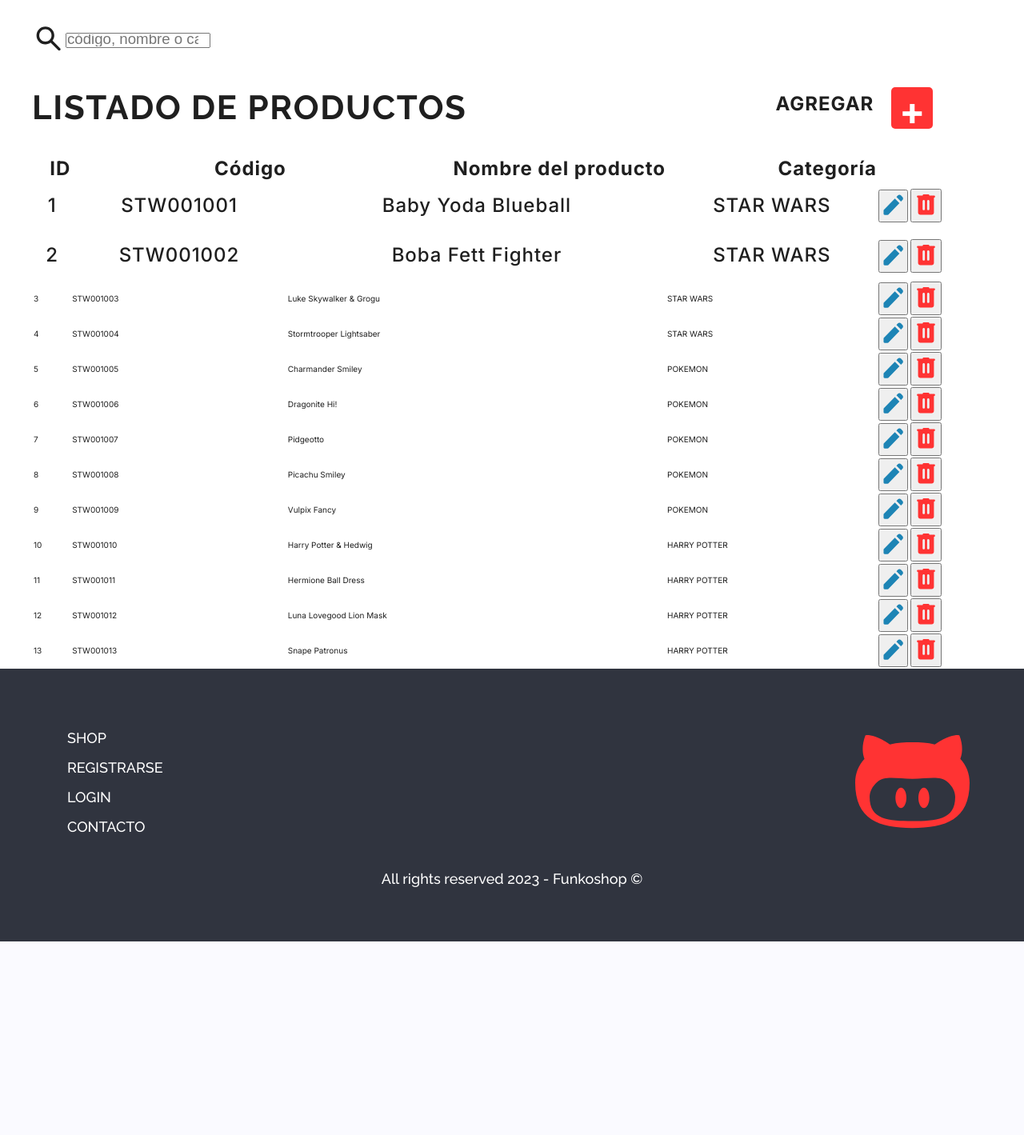
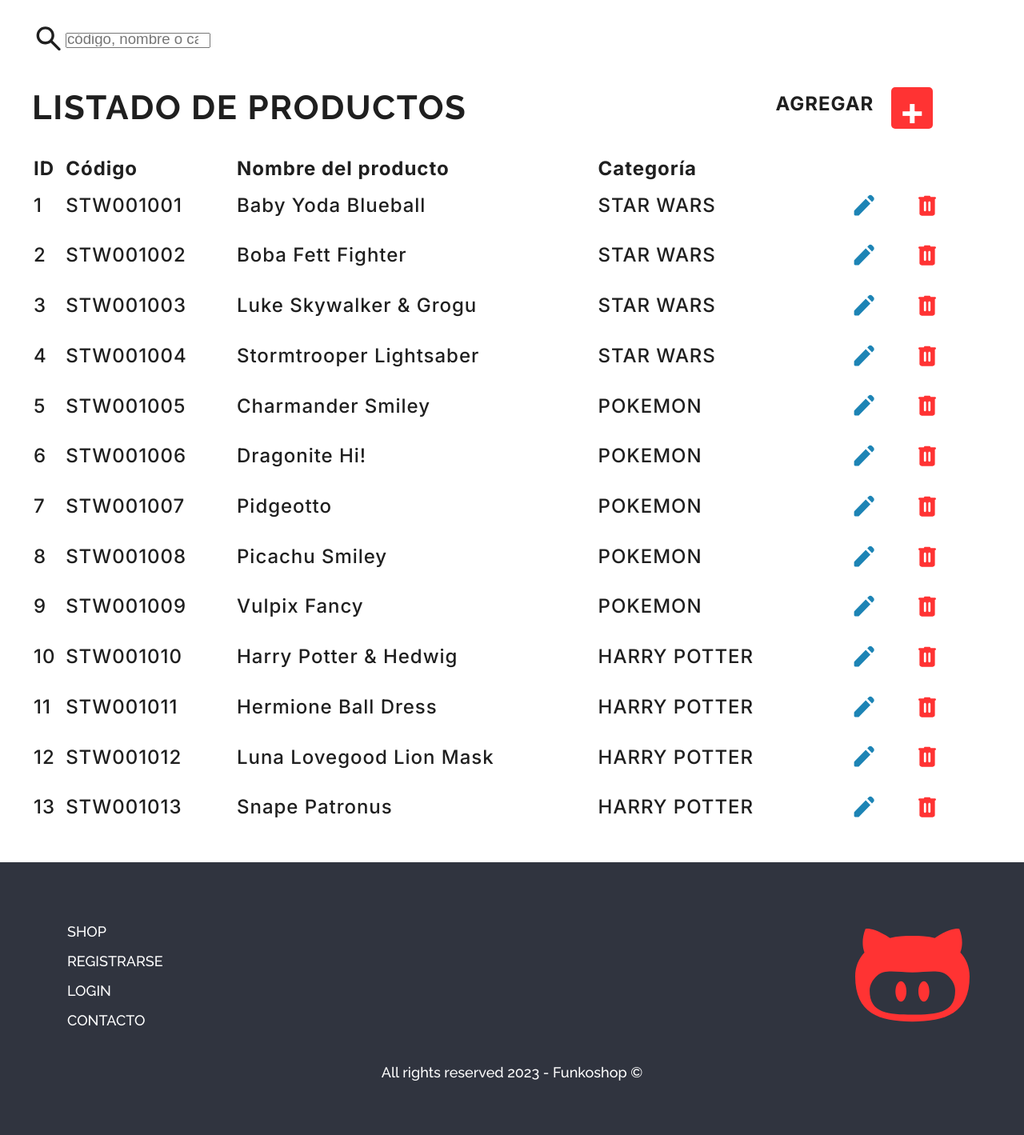
Before and after one commit to karenyesica/cac-challege-funkoshop, a web app: file pages/admin/admin.html in a window 1280 px wide. Shown: the part 135-1554 px from the top of the page at 80% size. Before the commit the page ends 1312 px from the top, so only its background shows below. Run offline with its HTML, style and script files only (its server is not run), Linux system fonts and the light colour scheme.

Commit message:
Más cambios

```diff
--- a/css/pages/admin.css
+++ b/css/pages/admin.css
@@ -72,7 +72,7 @@
 }
 
 .list__table__container {
-
+  margin-bottom: 36px;
 }
 
 .list__table__heading {
@@ -80,7 +80,7 @@
 }
 
 .list__table__text {
-  text-align: right;
+  text-align: left;
   font-family: Inter;
   font-size: 24px;
   font-style: normal;
@@ -94,7 +94,7 @@
 }
 
 .list__table__items {
-  text-align: center;
+  text-align: left;
   font-family: Inter;
   font-size: 24px;
   font-style: normal;
@@ -102,3 +102,11 @@
   line-height: 253.523%; /* 60.845px */
   letter-spacing: 0.96px;
 }
+
+.list__table__buttons {
+  border: none;
+  background: none;
+  width: 34px;
+  height: 34px;
+  margin-left: 42px;
+}
--- a/pages/admin/admin.html
+++ b/pages/admin/admin.html
@@ -64,10 +64,10 @@
                         <td class="list__table__items">Baby Yoda Blueball</td>
                         <td class="list__table__items">STAR WARS</td>
                         <td>
-                            <button type="button">
+                            <button class="list__table__buttons" type="button">
                                 <img src="../../img/icons/edit_pencil.svg" alt="Ícono de lápiz para editar">
                             </button>
-                            <button>
+                            <button  class="list__table__buttons" type="button">
                                 <img src="../../img/icons/delete_trash.svg" alt="Ícono de papelero para eliminar">
                             </button>
                         </td>
@@ -78,164 +78,164 @@
                         <td class="list__table__items">Boba Fett Fighter</td>
                         <td class="list__table__items">STAR WARS</td>
                         <td>
-                            <button type="button">
+                            <button class="list__table__buttons" type="button">
                                 <img src="../../img/icons/edit_pencil.svg" alt="Ícono de lápiz para editar">
                             </button>
-                            <button>
+                            <button class="list__table__buttons" type="button">
                                 <img src="../../img/icons/delete_trash.svg" alt="Ícono de papelero para eliminar">
                             </button>
                         </td>
                     </tr>
                     <tr>
-                        <td>3</td>
-                        <td>STW001003</td>
-                        <td>Luke Skywalker & Grogu</td>
-                        <td>STAR WARS</td>
+                        <td class="list__table__items">3</td>
+                        <td class="list__table__items">STW001003</td>
+                        <td class="list__table__items">Luke Skywalker & Grogu</td>
+                        <td class="list__table__items">STAR WARS</td>
                         <td>
-                            <button type="button">
+                            <button class="list__table__buttons" type="button">
                                 <img src="../../img/icons/edit_pencil.svg" alt="Ícono de lápiz para editar">
                             </button>
-                            <button>
+                            <button class="list__table__buttons" type="button">
                                 <img src="../../img/icons/delete_trash.svg" alt="Ícono de papelero para eliminar">
                             </button>
                         </td>
                     </tr>
                     <tr>
-                        <td>4</td>
-                        <td>STW001004</td>
-                        <td>Stormtrooper Lightsaber</td>
-                        <td>STAR WARS</td>
+                        <td class="list__table__items">4</td>
+                        <td class="list__table__items">STW001004</td>
+                        <td class="list__table__items">Stormtrooper Lightsaber</td>
+                        <td class="list__table__items">STAR WARS</td>
                         <td>
-                            <button type="button">
+                            <button class="list__table__buttons" type="button">
                                 <img src="../../img/icons/edit_pencil.svg" alt="Ícono de lápiz para editar">
                             </button>
-                            <button>
+                            <button class="list__table__buttons" type="button">
                                 <img src="../../img/icons/delete_trash.svg" alt="Ícono de papelero para eliminar">
                             </button>
                         </td>
                     </tr>
                     <tr>
-                        <td>5</td>
-                        <td>STW001005</td>
-                        <td>Charmander Smiley</td>
-                        <td>POKEMON</td>
+                        <td class="list__table__items">5</td>
+                        <td class="list__table__items">STW001005</td>
+                        <td class="list__table__items">Charmander Smiley</td>
+                        <td class="list__table__items">POKEMON</td>
                         <td>
-                            <button type="button">
+                            <button class="list__table__buttons" type="button">
                                 <img src="../../img/icons/edit_pencil.svg" alt="Ícono de lápiz para editar">
                             </button>
-                            <button>
+                            <button class="list__table__buttons" type="button">
                                 <img src="../../img/icons/delete_trash.svg" alt="Ícono de papelero para eliminar">
                             </button>
                         </td>
                     </tr>
                     <tr>
-                        <td>6</td>
-                        <td>STW001006</td>
-                        <td>Dragonite Hi!</td>
-                        <td>POKEMON</td>
+                        <td class="list__table__items">6</td>
+                        <td class="list__table__items">STW001006</td>
+                        <td class="list__table__items">Dragonite Hi!</td>
+                        <td class="list__table__items">POKEMON</td>
                         <td>
-                            <button type="button">
+                            <button class="list__table__buttons" type="button">
                                 <img src="../../img/icons/edit_pencil.svg" alt="Ícono de lápiz para editar">
                             </button>
-                            <button>
+                            <button class="list__table__buttons" type="button">
                                 <img src="../../img/icons/delete_trash.svg" alt="Ícono de papelero para eliminar">
                             </button>
                         </td>
                     </tr>
                     <tr>
-                        <td>7</td>
-                        <td>STW001007</td>
-                        <td>Pidgeotto</td>
-                        <td>POKEMON</td>
+                        <td class="list__table__items">7</td>
+                        <td class="list__table__items">STW001007</td>
+                        <td class="list__table__items">Pidgeotto</td>
+                        <td class="list__table__items">POKEMON</td>
                         <td>
-                            <button type="button">
+                            <button class="list__table__buttons" type="button">
                                 <img src="../../img/icons/edit_pencil.svg" alt="Ícono de lápiz para editar">
                             </button>
-                            <button>
+                            <button class="list__table__buttons" type="button">
                                 <img src="../../img/icons/delete_trash.svg" alt="Ícono de papelero para eliminar">
                             </button>
                         </td>
                     </tr>
                     <tr>
-                        <td>8</td>
-                        <td>STW001008</td>
-                        <td>Picachu Smiley</td>
-                        <td>POKEMON</td>
+                        <td class="list__table__items">8</td>
+                        <td class="list__table__items">STW001008</td>
+                        <td class="list__table__items">Picachu Smiley</td>
+                        <td class="list__table__items">POKEMON</td>
                         <td>
-                            <button type="button">
+                            <button class="list__table__buttons" type="button">
                                 <img src="../../img/icons/edit_pencil.svg" alt="Ícono de lápiz para editar">
                             </button>
-                            <button>
+                            <button class="list__table__buttons" type="button">
                                 <img src="../../img/icons/delete_trash.svg" alt="Ícono de papelero para eliminar">
                             </button>
                         </td>
                     </tr>
                     <tr>
-                        <td>9</td>
-                        <td>STW001009</td>
-                        <td>Vulpix Fancy</td>
-                        <td>POKEMON</td>
+                        <td class="list__table__items">9</td>
+                        <td class="list__table__items">STW001009</td>
+                        <td class="list__table__items">Vulpix Fancy</td>
+                        <td class="list__table__items">POKEMON</td>
                         <td>
-                            <button type="button">
+                            <button class="list__table__buttons" type="button">
                                 <img src="../../img/icons/edit_pencil.svg" alt="Ícono de lápiz para editar">
                             </button>
-                            <button>
+                            <button class="list__table__buttons" type="button">
                                 <img src="../../img/icons/delete_trash.svg" alt="Ícono de papelero para eliminar">
                             </button>
                         </td>
                     </tr>
                     <tr>
-                        <td>10</td>
-                        <td>STW001010</td>
-                        <td>Harry Potter & Hedwig</td>
-                        <td>HARRY POTTER</td>
+                        <td class="list__table__items">10</td>
+                        <td class="list__table__items">STW001010</td>
+                        <td class="list__table__items">Harry Potter & Hedwig</td>
+                        <td class="list__table__items">HARRY POTTER</td>
                         <td>
-                            <button type="button">
+                            <button class="list__table__buttons" type="button">
                                 <img src="../../img/icons/edit_pencil.svg" alt="Ícono de lápiz para editar">
                             </button>
-                            <button>
+                            <button class="list__table__buttons" type="button">
                                 <img src="../../img/icons/delete_trash.svg" alt="Ícono de papelero para eliminar">
                             </button>
                         </td>
                     </tr>
                     <tr>
-                        <td>11</td>
-                        <td>STW001011</td>
-                        <td>Hermione Ball Dress</td>
-                        <td>HARRY POTTER</td>
+                        <td class="list__table__items">11</td>
+                        <td class="list__table__items">STW001011</td>
+                        <td class="list__table__items">Hermione Ball Dress</td>
+                        <td class="list__table__items">HARRY POTTER</td>
                         <td>
-                            <button type="button">
+                            <button class="list__table__buttons" type="button">
                                 <img src="../../img/icons/edit_pencil.svg" alt="Ícono de lápiz para editar">
                             </button>
-                            <button>
+                            <button class="list__table__buttons" type="button">
                                 <img src="../../img/icons/delete_trash.svg" alt="Ícono de papelero para eliminar">
                             </button>
                         </td>
                     </tr>
                     <tr>
-                        <td>12</td>
-                        <td>STW001012</td>
-                        <td>Luna Lovegood Lion Mask</td>
-                        <td>HARRY POTTER</td>
+                        <td class="list__table__items">12</td>
+                        <td class="list__table__items">STW001012</td>
+                        <td class="list__table__items">Luna Lovegood Lion Mask</td>
+                        <td class="list__table__items">HARRY POTTER</td>
                         <td>
-                            <button type="button">
+                            <button class="list__table__buttons" type="button">
                                 <img src="../../img/icons/edit_pencil.svg" alt="Ícono de lápiz para editar">
                             </button>
-                            <button>
+                            <button class="list__table__buttons" type="button">
                                 <img src="../../img/icons/delete_trash.svg" alt="Ícono de papelero para eliminar">
                             </button>
                         </td>
                     </tr>
                     <tr>
-                        <td>13</td>
-                        <td>STW001013</td>
-                        <td>Snape Patronus</td>
-                        <td>HARRY POTTER</td>
+                        <td class="list__table__items">13</td>
+                        <td class="list__table__items">STW001013</td>
+                        <td class="list__table__items">Snape Patronus</td>
+                        <td class="list__table__items">HARRY POTTER</td>
                         <td>
-                            <button type="button">
+                            <button class="list__table__buttons" type="button">
                                 <img src="../../img/icons/edit_pencil.svg" alt="Ícono de lápiz para editar">
                             </button>
-                            <button>
+                            <button class="list__table__buttons" type="submit">
                                 <img src="../../img/icons/delete_trash.svg" alt="Ícono de papelero para eliminar">
                             </button>
                         </td>
```
